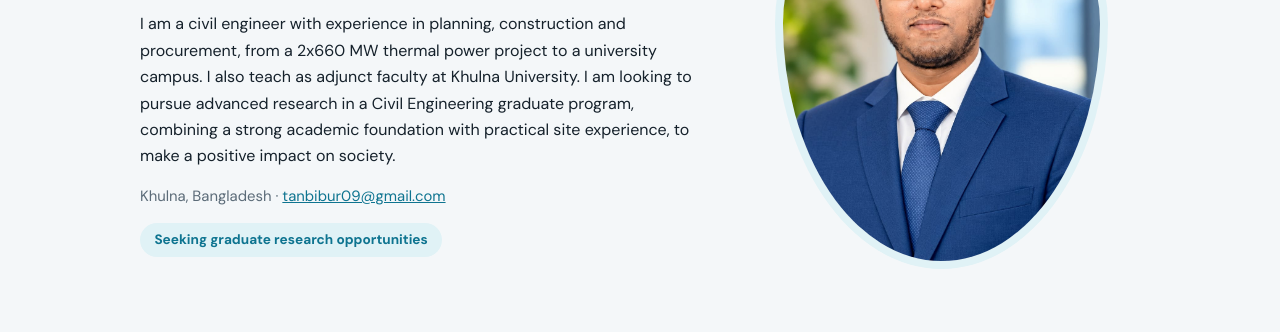
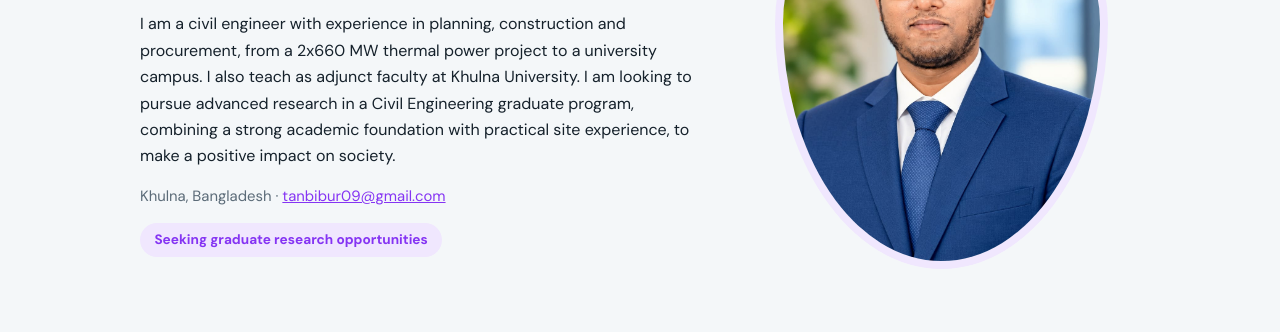
Before and after one commit to Tanbibur-Rahman/Tanbibur-Rahman.github.io, a plain HTML site: page index.html in a window 1280 px wide. Shown: the part 282-614 px from the top of the page. Drawn offline with Linux system fonts and the light colour scheme.

Commit message:
Update style.css

```diff
--- a/style.css
+++ b/style.css
@@ -1,6 +1,6 @@
 :root{
   --bg:#f4f7f9; --surface:#fff; --ink:#15212b; --muted:#5b6b78; --line:#dce4ea;
-  --accent:#0e7490; --accent-2:#b45309; --accent-soft:#e0f2f6;
+  --accent:#8534F3; --accent-2:#b45309; --accent-soft:#f0e7fe;
   --serif:'Source Serif 4',Georgia,serif; --sans:'DM Sans',system-ui,sans-serif;
   color-scheme:light;
 }
```
